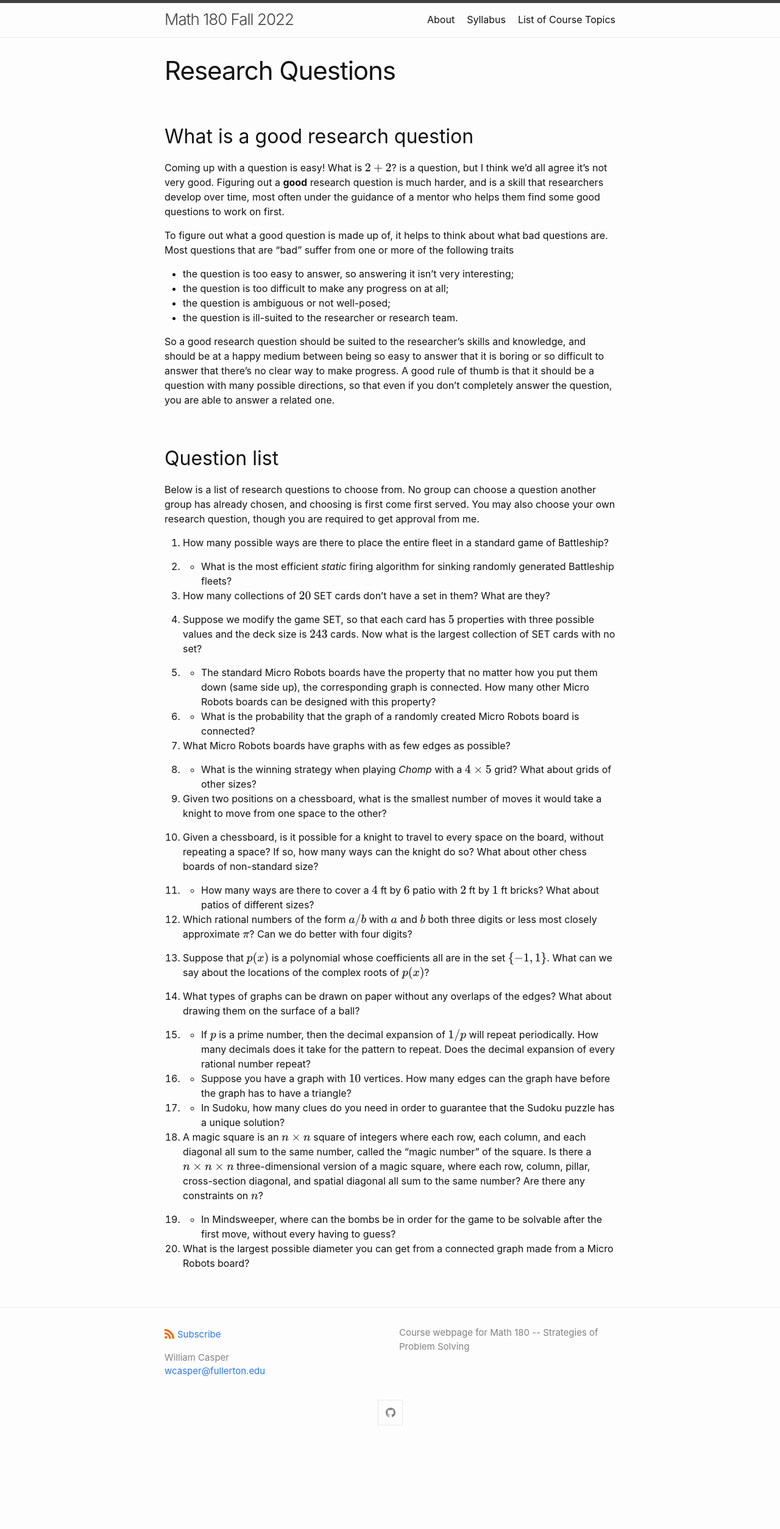
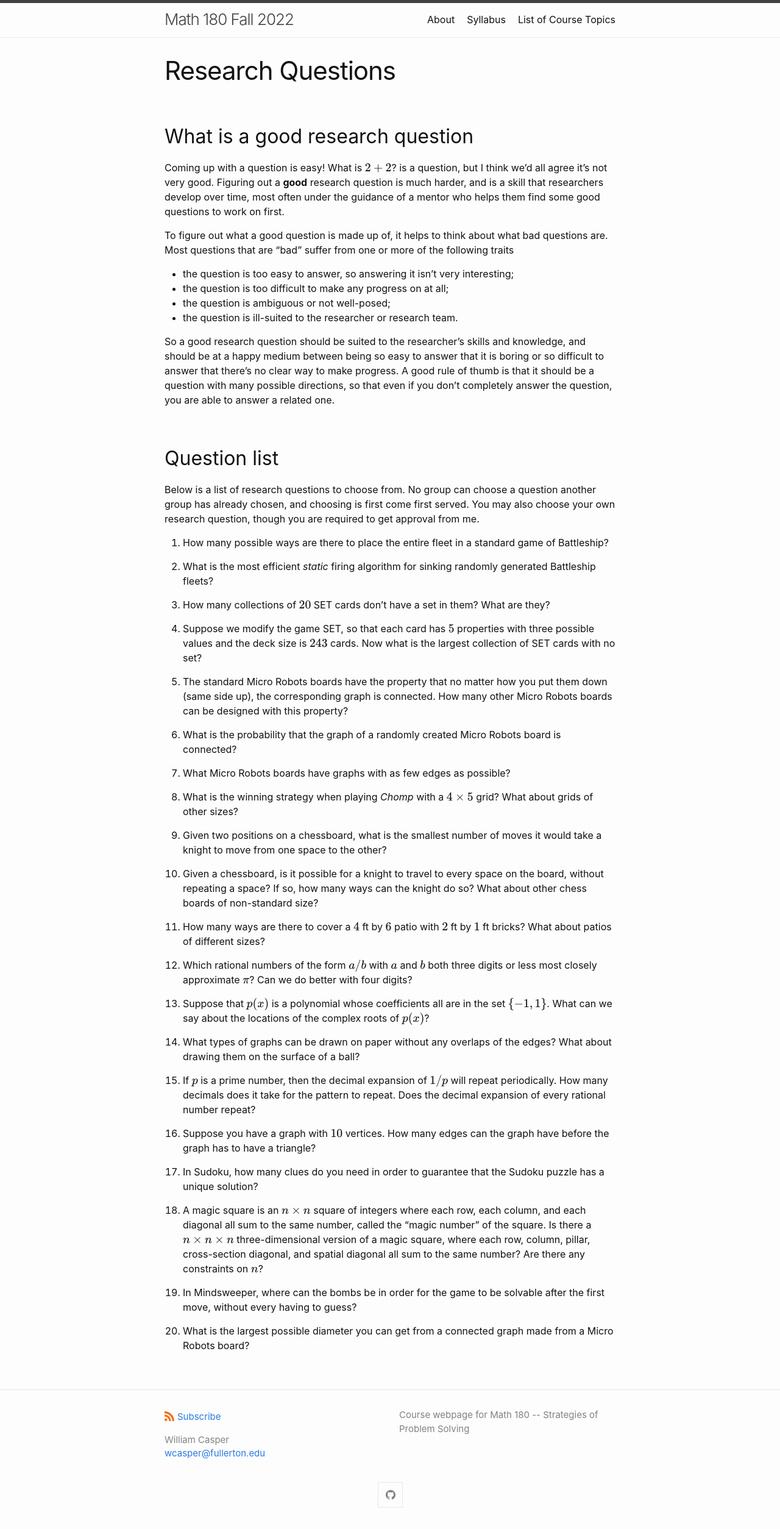
Before and after one commit to wcasper/math180fall2022, a Jekyll site: the page built from _modules/research/questions.md, in a window 1280 px wide. Shown: the whole page at 61% size. Built offline with Jekyll 4.4.1, drawn with Linux system fonts in a browser that asks for light colours; before the commit the page ends 2373 px from its top, so only the background shows below that.

Commit message:
removed extra bullets

```diff
--- a/_modules/research/questions.md
+++ b/_modules/research/questions.md
@@ -27,25 +27,25 @@ You may also choose your own research question, though you are required to get a
 
 1. How many possible ways are there to place the entire fleet in a standard game of Battleship?
 
-2. * What is the most efficient *static* firing algorithm for sinking randomly generated Battleship fleets?
+2. What is the most efficient *static* firing algorithm for sinking randomly generated Battleship fleets?
 
 3. How many collections of $$20$$ SET cards don't have a set in them?  What are they?
 
 4. Suppose we modify the game SET, so that each card has $$5$$ properties with three possible values and the deck size is $$243$$ cards.  Now what is the largest collection of SET cards with no set?
 
-5. * The standard Micro Robots boards have the property that no matter how you put them down (same side up), the corresponding graph is connected.  How many other Micro Robots boards can be designed with this property?
+5. The standard Micro Robots boards have the property that no matter how you put them down (same side up), the corresponding graph is connected.  How many other Micro Robots boards can be designed with this property?
 
-6. * What is the probability that the graph of a randomly created Micro Robots board is connected?
+6. What is the probability that the graph of a randomly created Micro Robots board is connected?
 
 7. What Micro Robots boards have graphs with as few edges as possible?
 
-8. * What is the winning strategy when playing *Chomp* with a $$4\times 5$$ grid?  What about grids of other sizes?
+8. What is the winning strategy when playing *Chomp* with a $$4\times 5$$ grid?  What about grids of other sizes?
 
 9. Given two positions on a chessboard, what is the smallest number of moves it would take a knight to move from one space to the other?
 
 10. Given a chessboard, is it possible for a knight to travel to every space on the board, without repeating a space?  If so, how many ways can the knight do so?  What about other chess boards of non-standard size?
 
-11. * How many ways are there to cover a $$4$$ ft by $$6$$ patio with $$2$$ ft by $$1$$ ft bricks?  What about patios of different sizes?
+11. How many ways are there to cover a $$4$$ ft by $$6$$ patio with $$2$$ ft by $$1$$ ft bricks?  What about patios of different sizes?
 
 12. Which rational numbers of the form $$a/b$$ with $$a$$ and $$b$$ both three digits or less most closely approximate $$\pi$$?  Can we do better with four digits?
 
@@ -53,15 +53,15 @@ You may also choose your own research question, though you are required to get a
 
 14. What types of graphs can be drawn on paper without any overlaps of the edges?  What about drawing them on the surface of a ball?
 
-15. * If $$p$$ is a prime number, then the decimal expansion of $$1/p$$ will repeat periodically.  How many decimals does it take for the pattern to repeat.  Does the decimal expansion of every rational number repeat?
+15. If $$p$$ is a prime number, then the decimal expansion of $$1/p$$ will repeat periodically.  How many decimals does it take for the pattern to repeat.  Does the decimal expansion of every rational number repeat?
 
-16. * Suppose you have a graph with $$10$$ vertices.  How many edges can the graph have before the graph has to have a triangle?
+16. Suppose you have a graph with $$10$$ vertices.  How many edges can the graph have before the graph has to have a triangle?
 
-17. * In Sudoku, how many clues do you need in order to guarantee that the Sudoku puzzle has a unique solution?
+17. In Sudoku, how many clues do you need in order to guarantee that the Sudoku puzzle has a unique solution?
 
 18. A magic square is an $$n\times n$$ square of integers where each row, each column, and each diagonal all sum to the same number, called the "magic number" of the square.
 Is there a $$n\times n\times n$$ three-dimensional version of a magic square, where each row, column, pillar, cross-section diagonal, and spatial diagonal all sum to the same number?  Are there any constraints on $$n$$?
 
-19. * In Mindsweeper, where can the bombs be in order for the game to be solvable after the first move, without every having to guess?
+19. In Mindsweeper, where can the bombs be in order for the game to be solvable after the first move, without every having to guess?
 
 20. What is the largest possible diameter you can get from a connected graph made from a Micro Robots board?
```
